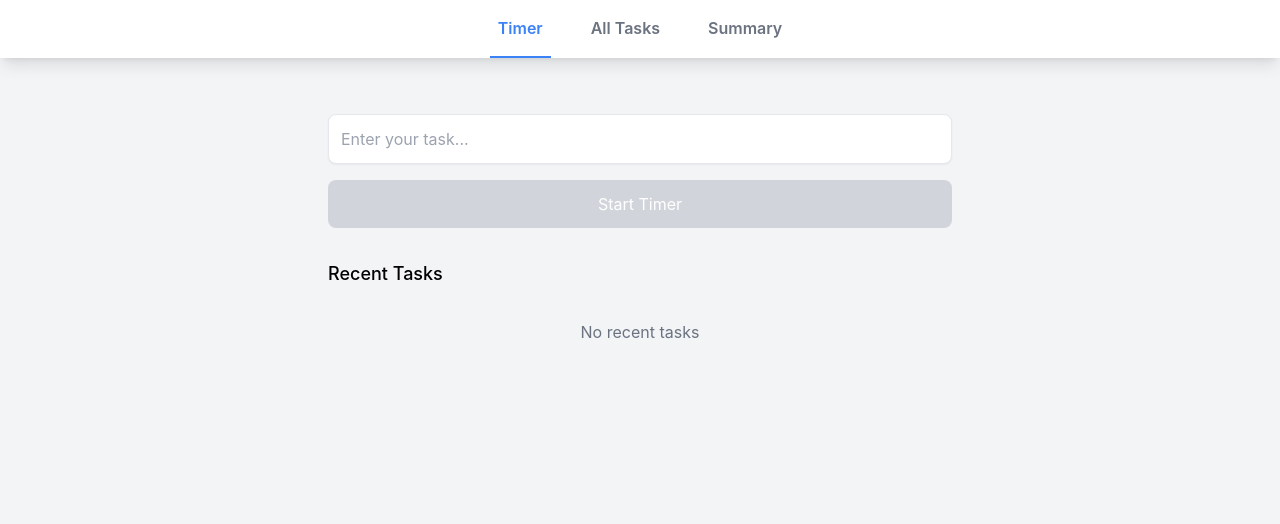
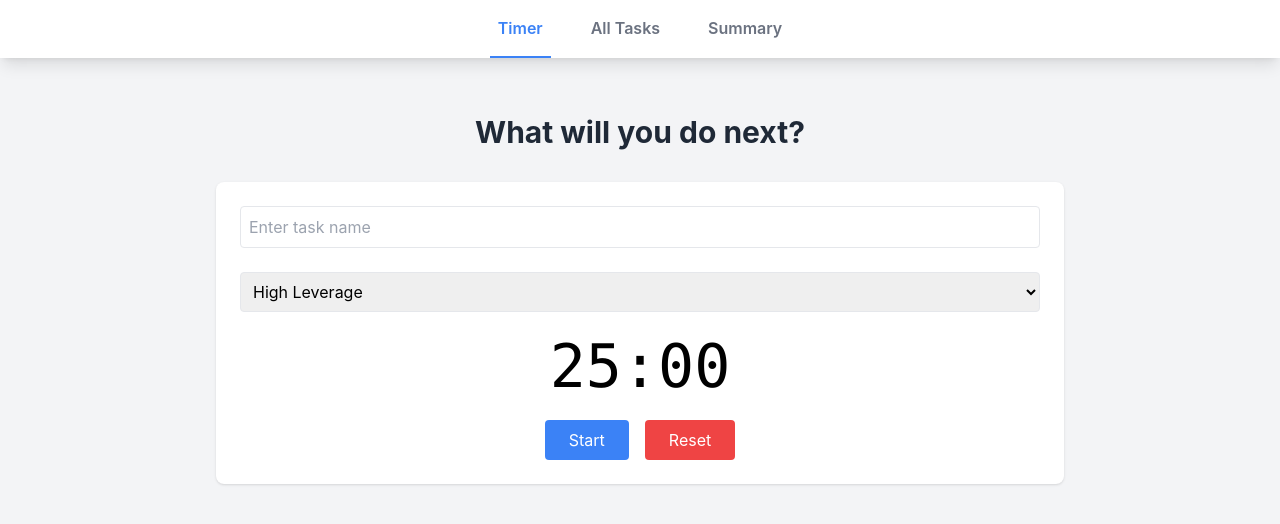
Before and after one commit to evelynso2024/TimeWell, a React (Create React App) app: page / in a window 1280 px wide. Shown: the top 524 px of the page. Built offline with nearby package versions, Linux system fonts and the light colour scheme; the HTML template or start-up script is replaced by a standard one.

Commit message:
Update Timer.js

```diff
--- a/src/components/Timer.js
+++ b/src/components/Timer.js
@@ -1,170 +1,145 @@
-import React, { useState, useEffect } from 'react';
+import React, { useState, useEffect, useRef } from 'react';
+import { useNavigate } from 'react-router-dom';
 
-function Timer({ onTimerStateChange }) {
-  const [task, setTask] = useState('');
-  const [isRunning, setIsRunning] = useState(false);
-  const [time, setTime] = useState(0);
-  const [recentTasks, setRecentTasks] = useState([]);
-  const [showTimer, setShowTimer] = useState(false);
+function Timer() {
+  const [time, setTime] = useState(1500); // 25 minutes in seconds
+  const [isActive, setIsActive] = useState(false);
+  const [taskName, setTaskName] = useState('');
+  const [leverage, setLeverage] = useState('High');
+  const [showWarning, setShowWarning] = useState(false);
+  const intervalRef = useRef(null);
+  const navigate = useNavigate();
 
-  // Load recent tasks on component mount
   useEffect(() => {
-    const allTasks = JSON.parse(localStorage.getItem('allTasks') || '[]');
-    setRecentTasks(allTasks.slice(0, 5));
+    return () => {
+      if (intervalRef.current) clearInterval(intervalRef.current);
+    };
   }, []);
 
-  // Timer logic
-  useEffect(() => {
-    let intervalId;
-    if (isRunning) {
-      intervalId = setInterval(() => {
-        setTime(prevTime => prevTime + 1);
+  const startTimer = () => {
+    if (!taskName.trim()) {
+      setShowWarning(true);
+      return;
+    }
+    setShowWarning(false);
+    setIsActive(true);
+    intervalRef.current = setInterval(() => {
+      setTime((prevTime) => {
+        if (prevTime <= 1) {
+          clearInterval(intervalRef.current);
+          return 0;
+        }
+        return prevTime - 1;
+      });
     }, 1000);
-    }
-    return () => clearInterval(intervalId);
-  }, [isRunning]);
-
-  // Notify parent of timer state changes
-  useEffect(() => {
-    onTimerStateChange(isRunning);
-  }, [isRunning, onTimerStateChange]);
-
-  // Format time to HH:MM:SS
-  const formatTime = (seconds) => {
-    const hrs = Math.floor(seconds / 3600);
-    const mins = Math.floor((seconds % 3600) / 60);
-    const secs = seconds % 60;
-    return `${hrs.toString().padStart(2, '0')}:${mins.toString().padStart(2, '0')}:${secs.toString().padStart(2, '0')}`;
   };
 
-  // Play notification sound
-  const playSound = () => {
-    const audio = document.getElementById('notificationSound');
-    if (audio) {
-      audio.currentTime = 0;
-      audio.play().catch(e => console.log('Audio play failed:', e));
-    }
+  const pauseTimer = () => {
+    clearInterval(intervalRef.current);
+    setIsActive(false);
   };
 
-  // Handle starting timer
-  const handleStart = () => {
-    if (task.trim()) {
-      setIsRunning(true);
-      setShowTimer(true);
-      playSound();
-    }
+  const resetTimer = () => {
+    clearInterval(intervalRef.current);
+    setTime(1500);
+    setIsActive(false);
+    setTaskName('');
+    setLeverage('High');
+    setShowWarning(false);
   };
 
-  // Handle ending timer
-  const handleEnd = () => {
-    if (isRunning) {
-      setIsRunning(false);
-      setShowTimer(false);
-      playSound();
-
-      // Create new task
-      const newTask = {
-        name: task,
-        duration: formatTime(time),
-        timestamp: new Date().toISOString(),
-        leverage: ""
+  const completeTask = () => {
+    const task = {
+      id: Date.now(),
+      name: taskName,
+      leverage: leverage,
+      duration: 1500 - time,
+      timestamp: new Date().toISOString()
     };
 
-      // Get existing tasks from localStorage
-      const allTasks = JSON.parse(localStorage.getItem('allTasks') || '[]');
+    const existingTasks = JSON.parse(localStorage.getItem('allTasks') || '[]');
+    localStorage.setItem('allTasks', JSON.stringify([...existingTasks, task]));
 
-      // Add new task to the beginning
-      const updatedTasks = [newTask, ...allTasks];
-
-      // Update localStorage with all tasks
-      localStorage.setItem('allTasks', JSON.stringify(updatedTasks));
-
-      // Update recent tasks state with 5 most recent
-      setRecentTasks(updatedTasks.slice(0, 5));
-
-      // Reset
-      setTask('');
-      setTime(0);
-    }
+    resetTimer();
+    navigate('/all-tasks');
   };
 
-  // Handle key press for Return key
-  const handleKeyPress = (e) => {
-    if (e.key === 'Enter' && task.trim()) {
-      handleStart();
-    }
+  const formatTime = () => {
+    const minutes = Math.floor(time / 60);
+    const seconds = time % 60;
+    return `${minutes}:${seconds.toString().padStart(2, '0')}`;
   };
 
   return (
-    <div className="max-w-2xl mx-auto p-6">
-      {/* Audio element */}
-      <audio id="notificationSound">
-        <source src="https://assets.mixkit.co/active_storage/sfx/2568/2568.wav" type="audio/wav" />
-      </audio>
+    <div className="max-w-4xl mx-auto p-6">
+      <h1 className="text-3xl font-bold text-center mb-8 text-gray-800">
+        What will you do next?
+      </h1>
 
-      {isRunning ? (
-        <div className="flex flex-col items-center justify-center min-h-[60vh] space-y-12">
-          <div className="text-6xl font-medium text-center">
-            {task}
-          </div>
-          <div className="text-5xl font-mono">
-            {formatTime(time)}
-          </div>
-          <button
-            onClick={handleEnd}
-            className="py-4 px-8 bg-red-500 text-white text-xl rounded-lg hover:bg-red-600"
-          >
-            End Timer
-          </button>
-        </div>
-      ) : (
-        <div>
-          {showTimer && (
-            <div className="text-center mb-8">
-              <div className="text-6xl font-mono mb-4">
-                {formatTime(time)}
-              </div>
-            </div>
-          )}
-          <div className="space-y-4">
+      <div className="bg-white rounded-lg shadow p-6">
+        <div className="mb-6">
           <input
             type="text"
-              value={task}
-              onChange={(e) => setTask(e.target.value)}
-              onKeyPress={handleKeyPress}
-              placeholder="Enter your task..."
-              className="w-full p-3 border rounded-lg shadow-sm focus:ring-2 focus:ring-blue-500 focus:border-blue-500"
+            value={taskName}
+            onChange={(e) => setTaskName(e.target.value)}
+            placeholder="Enter task name"
+            className="w-full p-2 border rounded focus:outline-none focus:border-blue-500"
+            disabled={isActive}
           />
-            <button
-              onClick={handleStart}
-              disabled={!task.trim()}
-              className="w-full py-3 bg-blue-500 text-white rounded-lg hover:bg-blue-600 disabled:bg-gray-300 disabled:cursor-not-allowed"
-            >
-              Start Timer
-            </button>
+          {showWarning && (
+            <p className="text-red-500 text-sm mt-1">Please enter a task name</p>
+          )}
         </div>
 
-          {/* Recent Tasks Section */}
-          <div className="mt-8">
-            <h2 className="text-lg font-medium mb-4">Recent Tasks</h2>
-            <div className="space-y-2">
-              {recentTasks.map((recentTask, index) => (
-                <div key={index} className="p-3 bg-white rounded-lg shadow">
-                  <div className="flex justify-between items-center">
-                    <span>{recentTask.name}</span>
-                    <span className="text-gray-500">{recentTask.duration}</span>
+        <div className="mb-6">
+          <select
+            value={leverage}
+            onChange={(e) => setLeverage(e.target.value)}
+            className="w-full p-2 border rounded focus:outline-none focus:border-blue-500"
+            disabled={isActive}
+          >
+            <option value="High">High Leverage</option>
+            <option value="Medium">Medium Leverage</option>
+            <option value="Low">Low Leverage</option>
+          </select>
         </div>
+
+        <div className="text-6xl text-center mb-6 font-mono">
+          {formatTime()}
         </div>
-              ))}
-              {recentTasks.length === 0 && (
-                <div className="text-gray-500 text-center py-4">
-                  No recent tasks
-                </div>
+
+        <div className="flex justify-center space-x-4">
+          {!isActive ? (
+            <button
+              onClick={startTimer}
+              className="bg-blue-500 text-white px-6 py-2 rounded hover:bg-blue-600"
+            >
+              Start
+            </button>
+          ) : (
+            <button
+              onClick={pauseTimer}
+              className="bg-yellow-500 text-white px-6 py-2 rounded hover:bg-yellow-600"
+            >
+              Pause
+            </button>
+          )}
+          <button
+            onClick={resetTimer}
+            className="bg-red-500 text-white px-6 py-2 rounded hover:bg-red-600"
+          >
+            Reset
+          </button>
+          {time === 0 && (
+            <button
+              onClick={completeTask}
+              className="bg-green-500 text-white px-6 py-2 rounded hover:bg-green-600"
+            >
+              Complete
+            </button>
           )}
         </div>
       </div>
-        </div>
-      )}
     </div>
   );
 }
```
Lines whose indentation alone changed are shown as unchanged.
